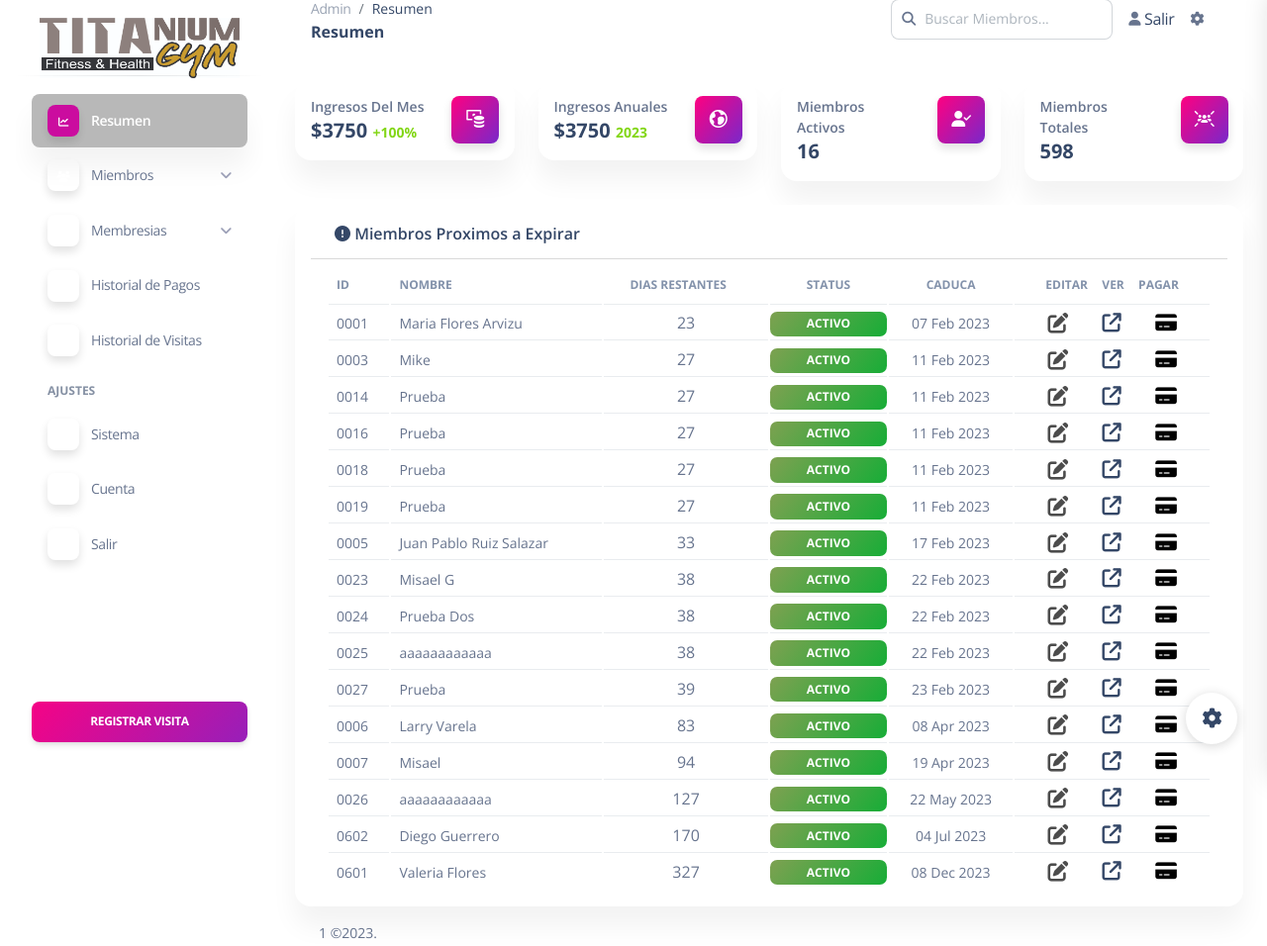
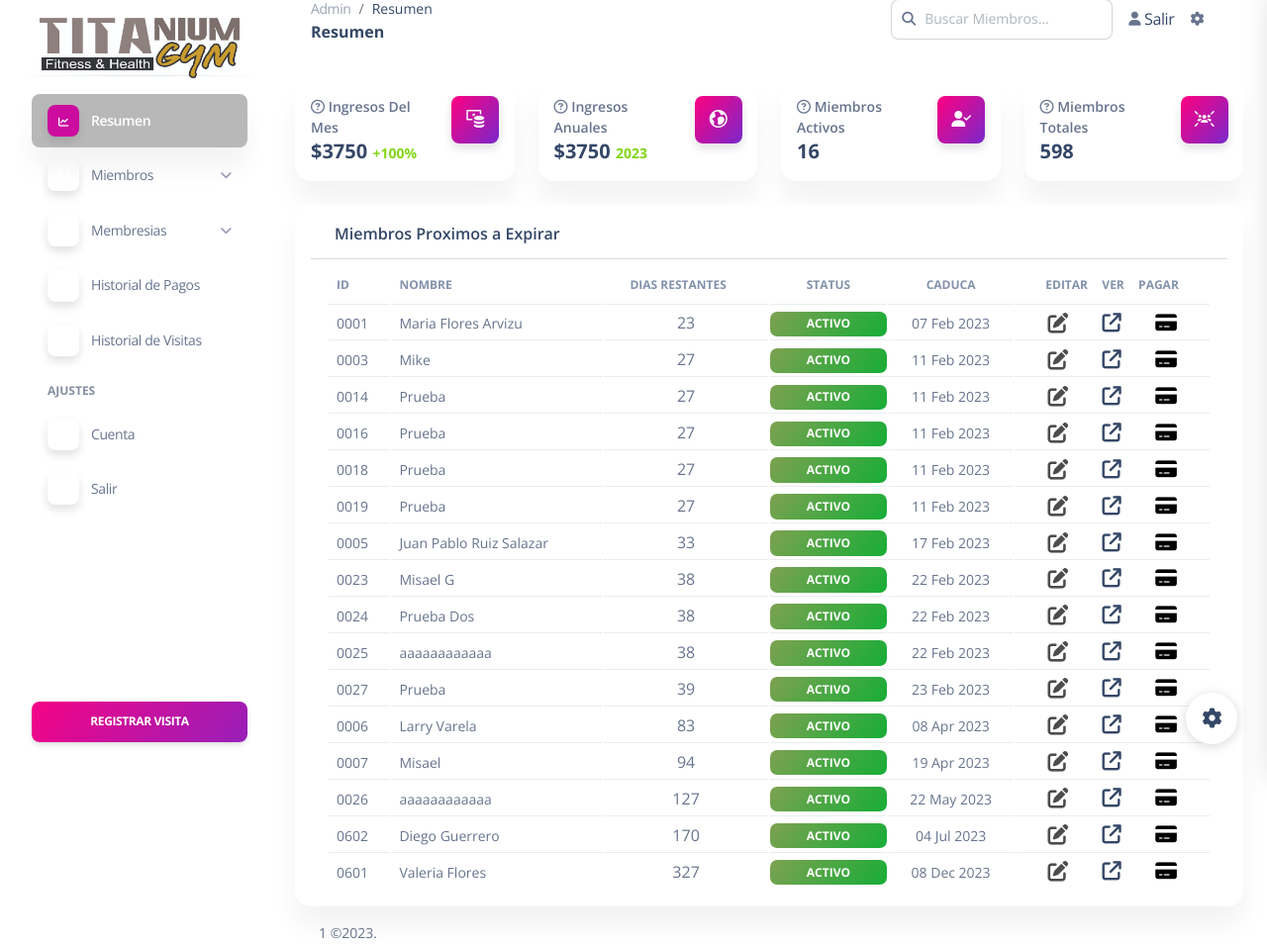
Before and after one commit to migocr/titanGym, a PHP site: page /dashboard/admin/ in a window 1280 px wide. Shown: the part 18-974 px from the top of the page at 99% size. Run offline with PHP 8.4, Linux system fonts and the light colour scheme; a user stored in the database is signed in; data comes from the database, SQL or seed files in the repository; some libraries are stand-ins or nearby versions.

Commit message:
mejoras, fix buscador

```diff
--- a/dashboard/admin/components/menu.php
+++ b/dashboard/admin/components/menu.php
@@ -134,6 +134,7 @@
 			<li class="nav-item mt-3" style="cursor: pointer;">
 				<h6 class="ps-4 ms-2 text-uppercase text-xs font-weight-bolder opacity-6">Ajustes</h6>
 			</li>
+			<!--
 			<li class="nav-item">
 				<a class="nav-link  <?php echo ($active == 'system') ? 'active'  : ''; ?>" href="system.php">
 					<div style=<?php echo "'background-image:$principalColor;'"?>
@@ -163,7 +164,7 @@
 					</div>
 					<span class="nav-link-text ms-1">Sistema</span>
 				</a>
-			</li>
+			</li> -->
 			<li class="nav-item">
 				<a class="nav-link  <?php echo ($active == 'account') ? 'active'  : ''; ?>" href="account.php">
 					<div style=<?php echo "'background-image:$principalColor;'"?>
--- a/dashboard/admin/index.php
+++ b/dashboard/admin/index.php
@@ -70,7 +70,7 @@
 							<div class="row">
 								<div class="col-8">
 									<div class="numbers">
-										<p class="text-sm mb-0 text-capitalize font-weight-bold">Ingresos del mes</p>
+										<p class="text-sm mb-0 text-capitalize font-weight-bold"><i class="fa-regular fa-circle-question month-earnings"></i> Ingresos del mes</p>
 										<h5 class="font-weight-bolder mb-0">
 											<?php
 											date_default_timezone_set('America/Mazatlan');
@@ -138,7 +138,7 @@
 							<div class="row">
 								<div class="col-8">
 								<div class="numbers">
-										<p class="text-sm mb-0 text-capitalize font-weight-bold">Ingresos Anuales</p>
+										<p class="text-sm mb-0 text-capitalize font-weight-bold"><i class="fa-regular fa-circle-question year-earnings"></i> Ingresos Anuales</p>
 										<h5 class="font-weight-bolder mb-0">
 											<?php
 											date_default_timezone_set('America/Mazatlan');
@@ -175,7 +175,7 @@
 							<div class="row">
 								<div class="col-8">
 									<div class="numbers">
-										<p class="text-sm mb-0 text-capitalize font-weight-bold">Miembros activos</p>
+										<p class="text-sm mb-0 text-capitalize font-weight-bold"><i class="fa-regular fa-circle-question active-members"></i> Miembros activos</p>
 										<h5 class="font-weight-bolder mb-0">
 											<?php
 												$today = date("Y-m-d");
@@ -211,7 +211,7 @@
 							<div class="row">
 								<div class="col-8">
 									<div class="numbers">
-										<p class="text-sm mb-0 text-capitalize font-weight-bold">Miembros Totales</p>
+										<p class="text-sm mb-0 text-capitalize font-weight-bold"><i class="fa-regular fa-circle-question total-members"></i> Miembros Totales</p>
 										<h5 class="font-weight-bolder mb-0">
 											<?php
 											$query = "select COUNT(*) from users";
@@ -249,7 +249,7 @@
 							<div class="card" style="box-shadow: none;">
 								<div class="card-header pb-0 pt-0">
 									<div class="d-flex justify-content-between">
-									<h6><i class="fa-solid fa-circle-exclamation"></i>  Miembros Proximos a Expirar</h6>
+									<h6>  Miembros Proximos a Expirar</h6>
 
 									</div>
 
@@ -592,6 +592,22 @@
 		tippy('.do-payment', {
 			content: "Agregar pago a usuario",
 		});
+		tippy('.expire-list', {
+			content: "Lista de los miembros mas cercanos a expirar",
+		});
+		tippy('.total-members', {
+			content: "Cantidad de miembros totales registrados",
+		});
+		tippy('.active-members', {
+			content: "Cantidad de miembros con suscripcion activa",
+		});
+		tippy('.year-earnings', {
+			content: "Ganancias totales del año en curso",
+		});
+		tippy('.month-earnings', {
+			content: "Ganancias totales del mes en curso",
+		});
+
 
 
 
```
Also changed, not shown: dashboard/admin/members.php (+7 -4 lines).
